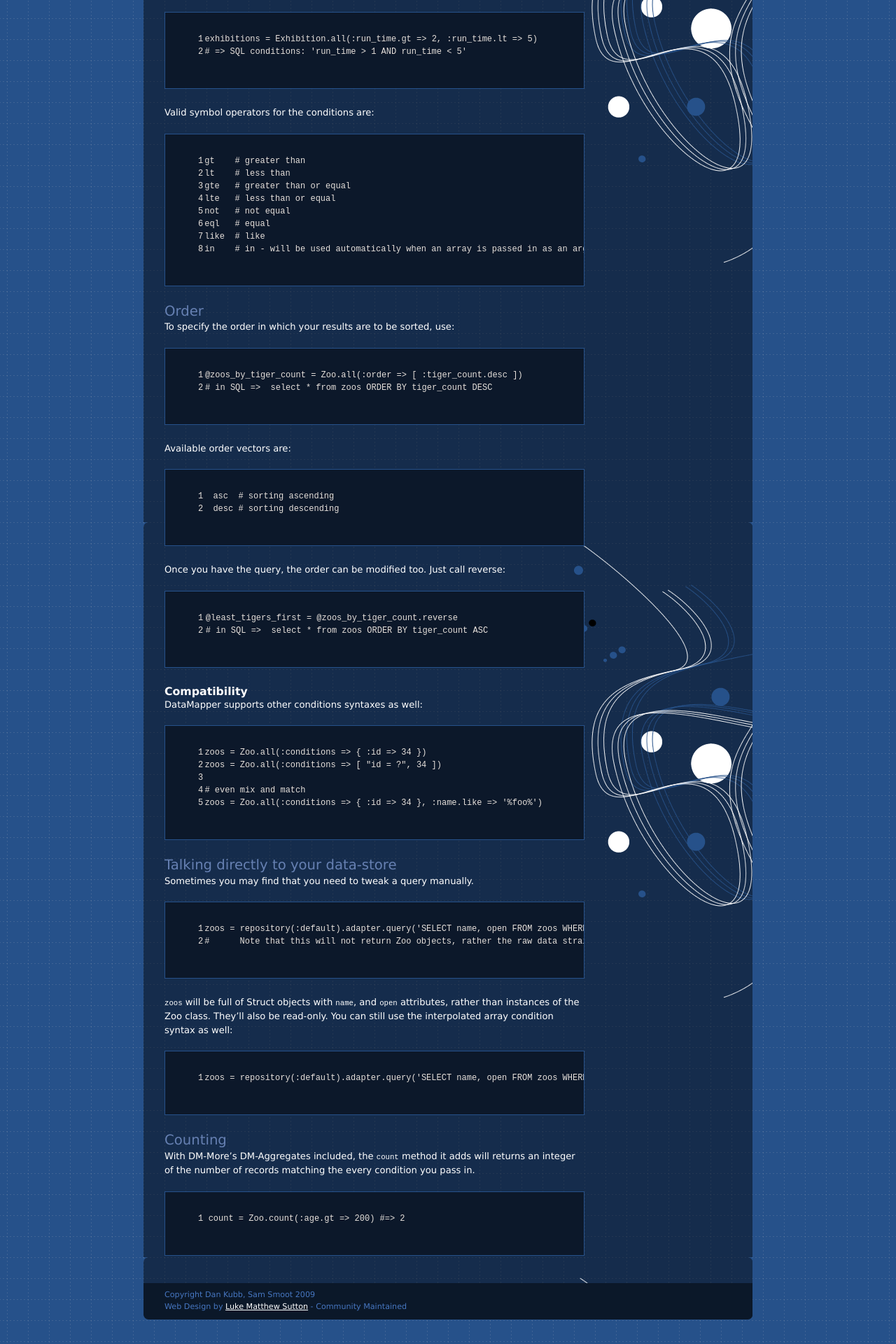
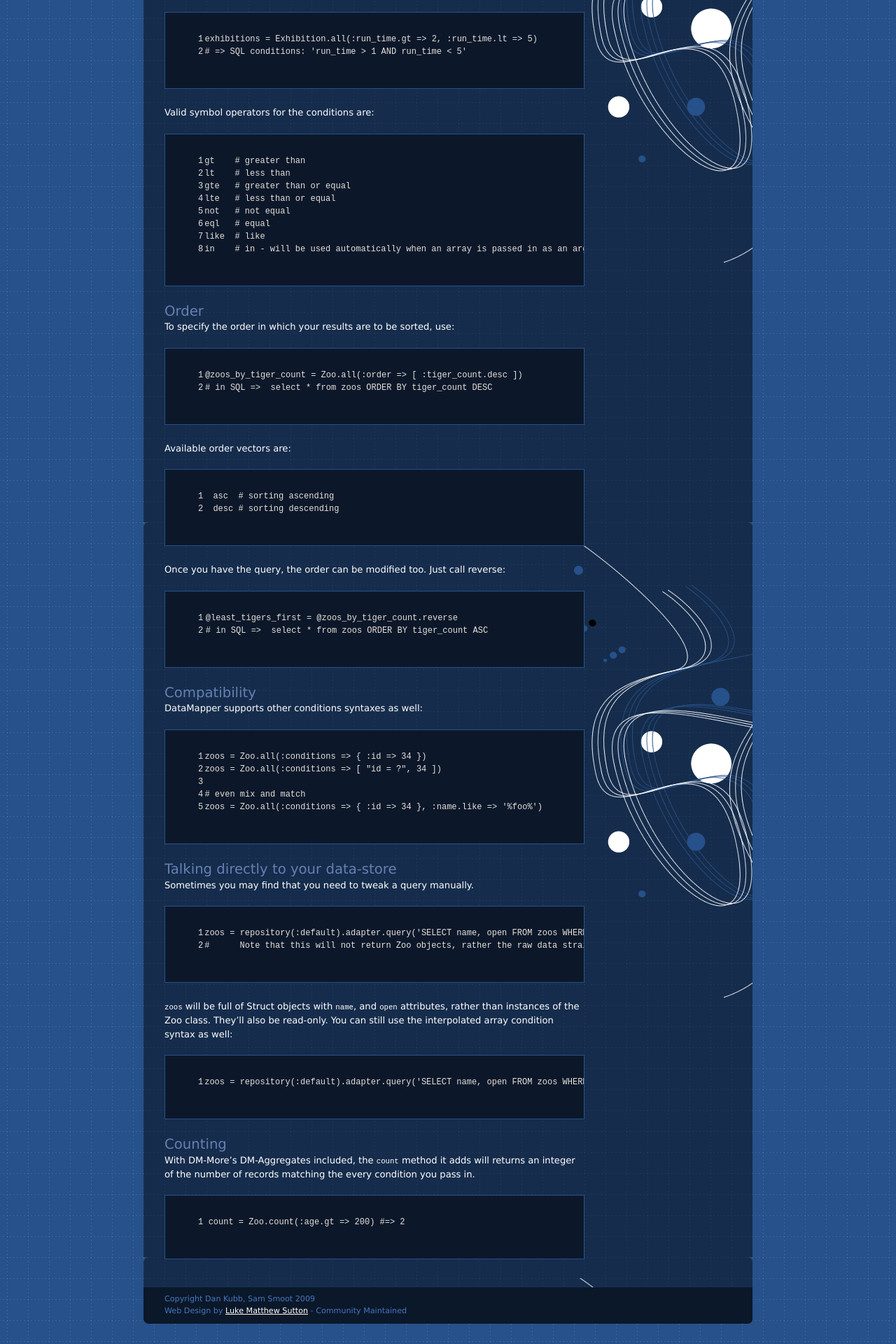
Before and after one commit to datamapper/datamapper.github.com, a Jekyll site: the page built from docs/find.markdown, in a window 1280 px wide. Shown: the part 1383-3303 px from the top of the page at 70% size. Built offline with Jekyll 4.4.1, drawn with Linux system fonts in a browser that asks for light colours.

```diff
--- a/docs/find.markdown
+++ b/docs/find.markdown
@@ -111,7 +111,8 @@ Once you have the query, the order can be modified too.  Just call reverse:
 # in SQL =>  select * from zoos ORDER BY tiger_count ASC
 {% endhighlight %}
 
-### Compatibility
+Compatibility
+-------------
 
 DataMapper supports other conditions syntaxes as well:
 
```
